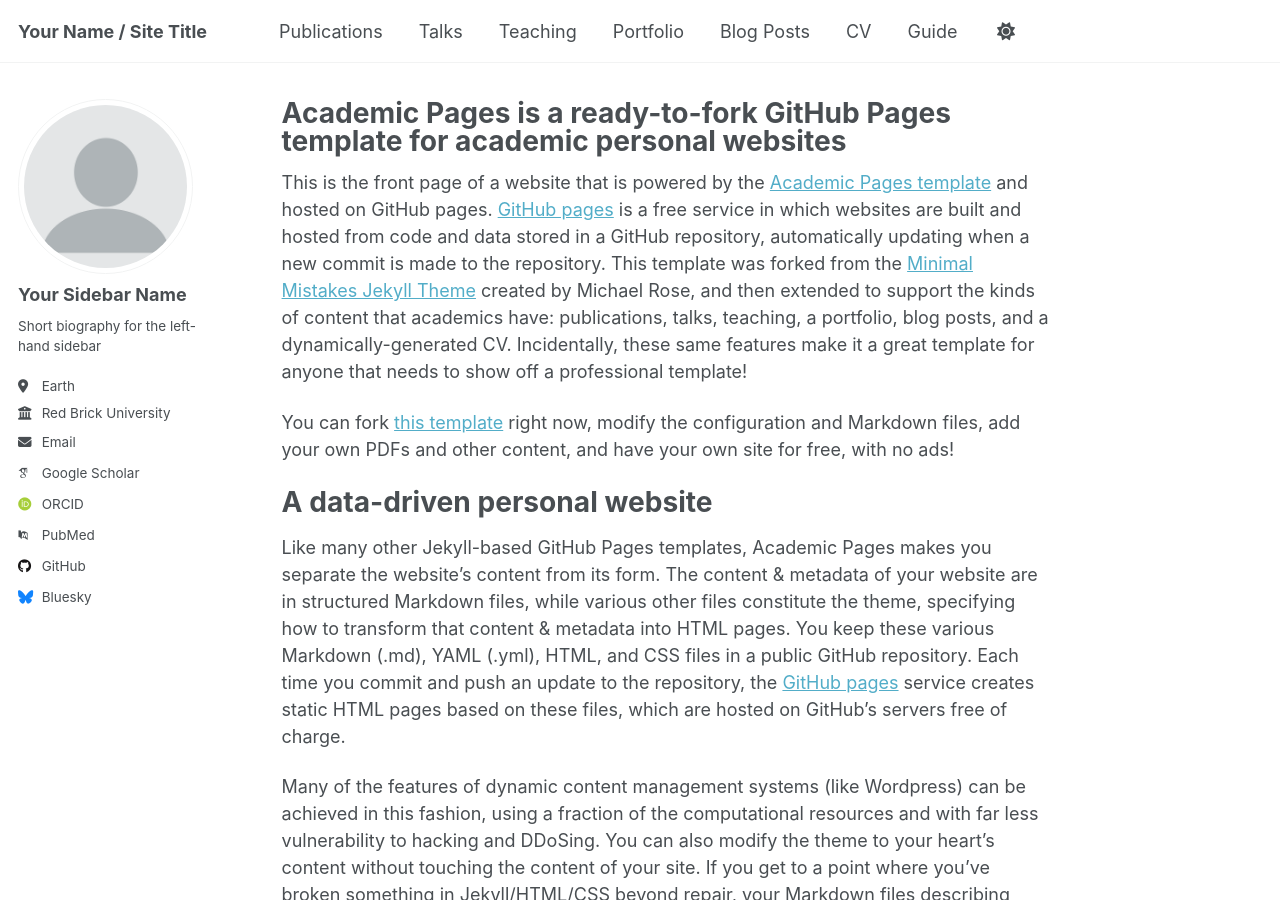
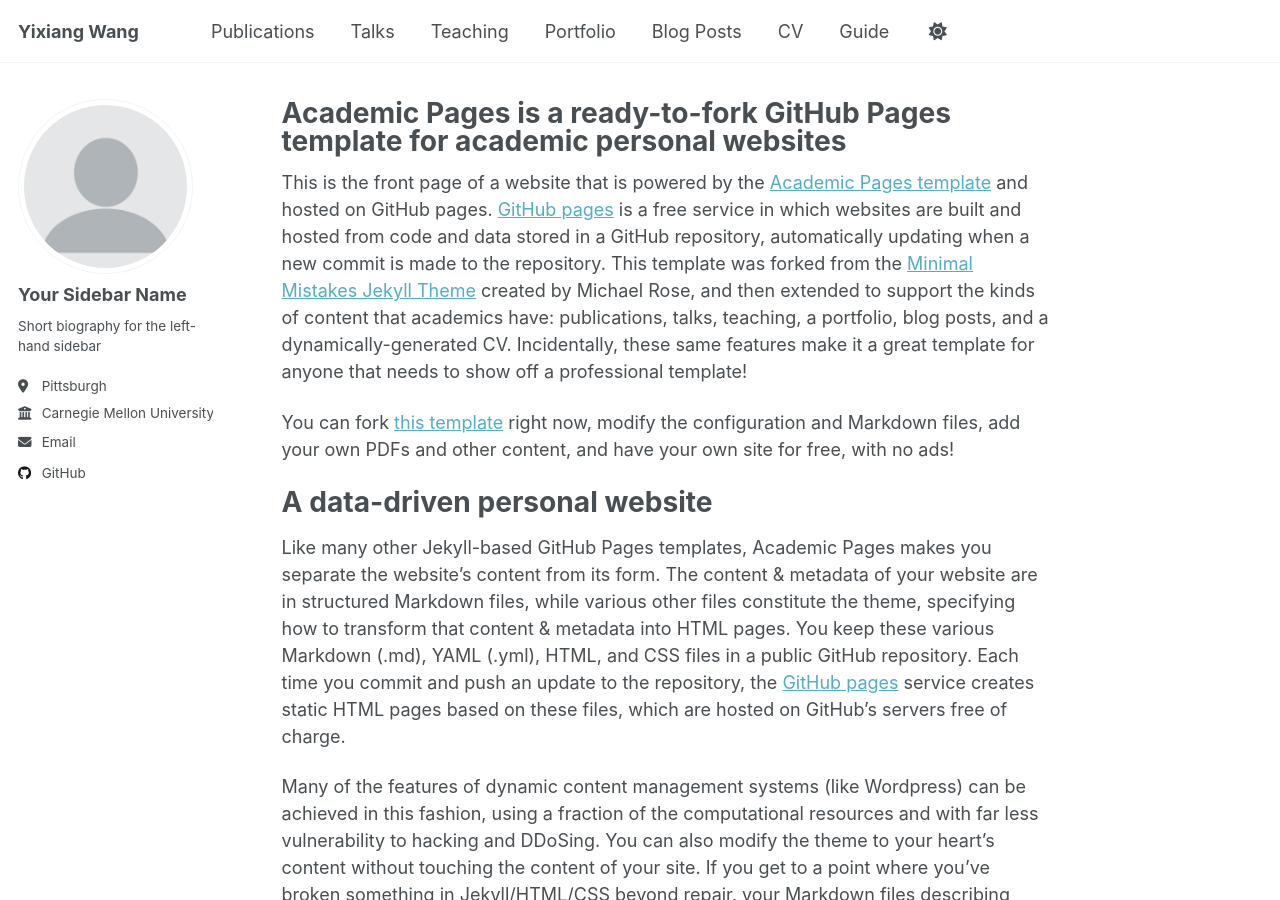
Before and after one commit to wangy8205165/wangy8205165.github.io, a Jekyll site: the page built from _pages/about.md, in a window 1280 px wide and 900 px high. Built offline with Jekyll 4.4.1, drawn with Linux system fonts in a browser that asks for light colours; some web fonts are replaced; a script that is not in the unit is left out.

Commit message:
initial commit

```diff
--- a/_config.yml
+++ b/_config.yml
@@ -9,7 +9,7 @@
 # Basic Site Settings
 locale                   : "en-US"
 site_theme               : "default" # Currently available options are "default", "air"
-title                    : "Your Name / Site Title"
+title                    : "Yixiang Wang"
 title_separator          : "-"
 name                     : &name "Your Name"
 description              : &description "personal description"
@@ -26,20 +26,20 @@ author:
   name             : "Your Sidebar Name"
   pronouns         : # example: "she/her"
   bio              : "Short biography for the left-hand sidebar"
-  location         : "Earth"
-  employer         : "Red Brick University"
+  location         : "Pittsburgh"
+  employer         : "Carnegie Mellon University"
   uri              : # URL
-  email            : "none@example.org"
+  email            : "wanghenry0516@gmail.com"
 
   # Academic websites
   academia         : # URL
   arxiv            : # URL - Update with the correct link to your profile
-  googlescholar    : "https://scholar.google.com/citations?user=PS_CX0AAAAAJ"
+  googlescholar    : #"https://scholar.google.com/citations?user=PS_CX0AAAAAJ"
   inspire-hep      : # URL
   impactstory      : # URL
-  orcid            : "http://orcid.org/yourorcidurl"
+  orcid            : #"http://orcid.org/yourorcidurl"
   semantic         : # URL
-  pubmed           : "https://www.ncbi.nlm.nih.gov/pubmed/?term=john+snow"
+  pubmed           : #"https://www.ncbi.nlm.nih.gov/pubmed/?term=john+snow"
   researchgate     : # URL
   scopus           : # URL
 
@@ -47,13 +47,13 @@ author:
   bitbucket        : # Username - Update with your username on the site
   codepen          : # Username
   dribbble         : # Username
-  github           : "academicpages"
+  github           : "https://github.com/wangy8205165"
   kaggle           : # Username
   stackoverflow    : # User number or user number and name (i.e., use "1" or "1/jeff-atwood")
 
   # Social media
   artstation       : # Username
-  bluesky          : "bsky.app" # Replace this with you Bluesky username
+  bluesky          : #"bsky.app" # Replace this with you Bluesky username
   facebook         : # Username
   flickr           : # Username
   foursquare       : # Username
```
